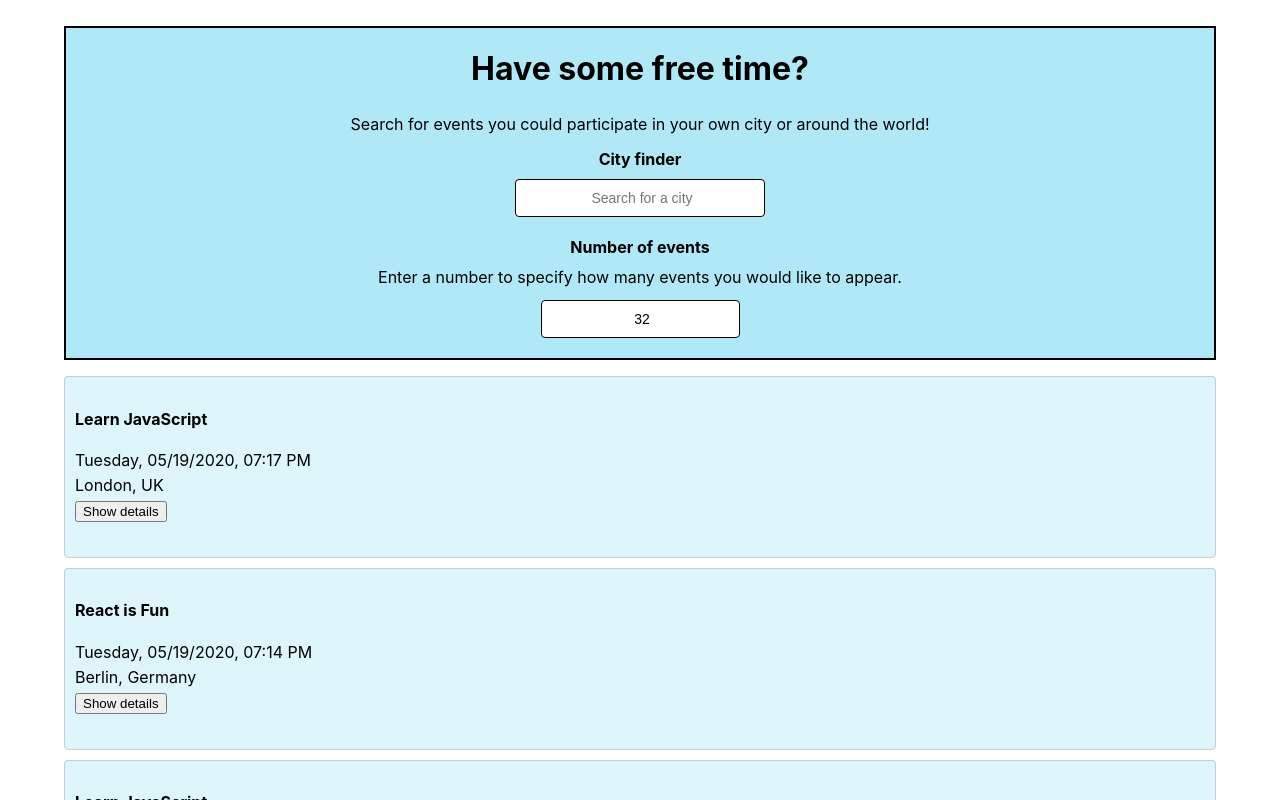
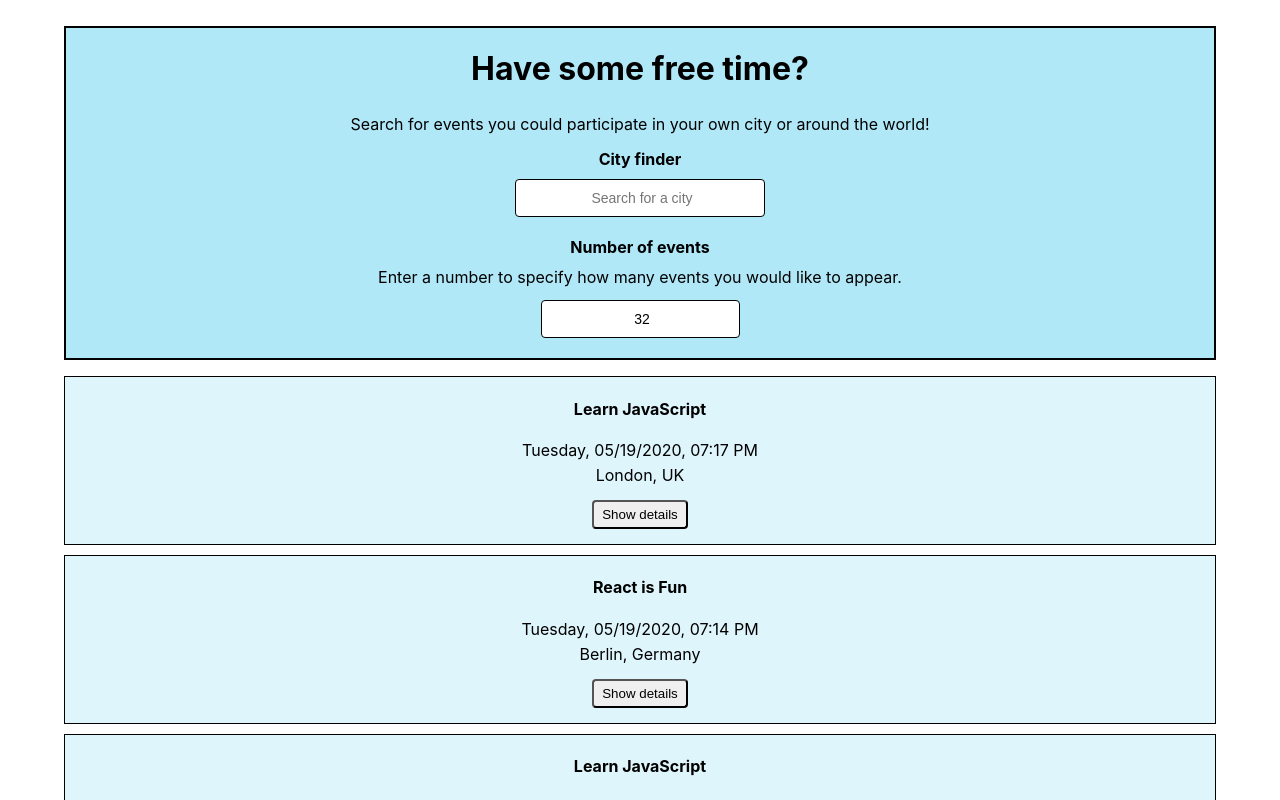
Before and after one commit to AlexaCai/meet-app, a React (Create React App) app: page / in a window 1280 px wide. Shown: the top 800 px of the page. Built offline with nearby package versions, Linux system fonts and the light colour scheme.

Commit message:
Styling updates on show/hide details button

```diff
--- a/src/App.css
+++ b/src/App.css
@@ -19,9 +19,13 @@ li {
   margin-bottom: 10px;
 }
 
-#button-details {
+.button-details {
   margin-bottom: 15px;
   margin-top: 10px;
+  cursor: pointer;
+  border-radius: 1px;
+  padding: 5px 8px;
+  border-radius: 4px;
 }
 
 p {
@@ -104,25 +108,6 @@ input[type="number"] {
   background-color: #bcdcdb;
 }
 
-.event {
-  padding: 10px 10px 35px;
-  margin-bottom: 10px;
-  text-align: left;
-  border: 1px solid #ccc;
-  border-radius: 4px;
-  position: relative;
-}
-
-.details-btn {
-  position: absolute;
-  right: 5px;
-  bottom: 5px;
-  padding: 5px 8px;
-  border-radius: 4px;
-  outline: none;
-  cursor: pointer;
-}
-
 #event-description {
   margin-left: 100px;
   margin-right: 100px;
```
